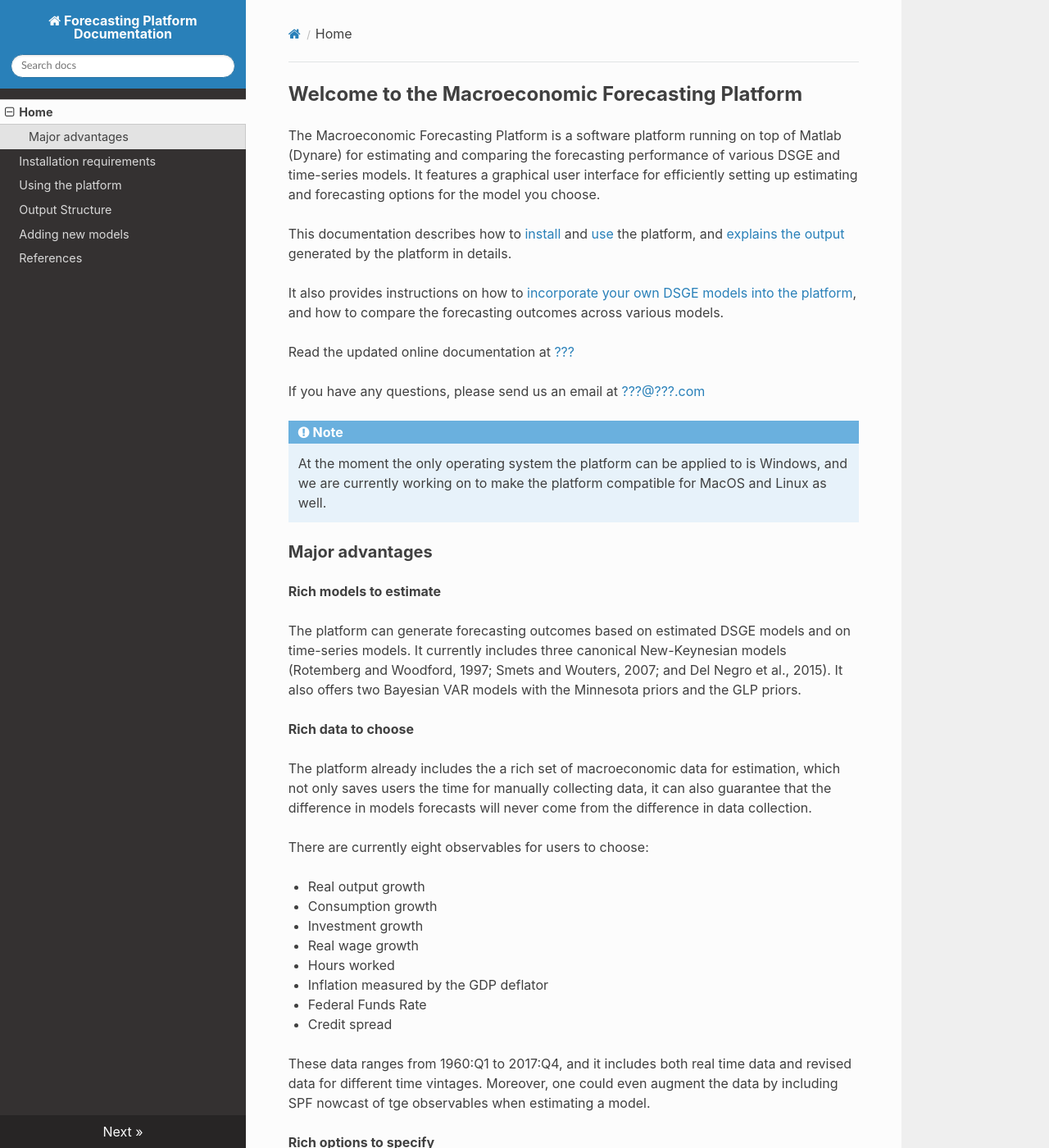
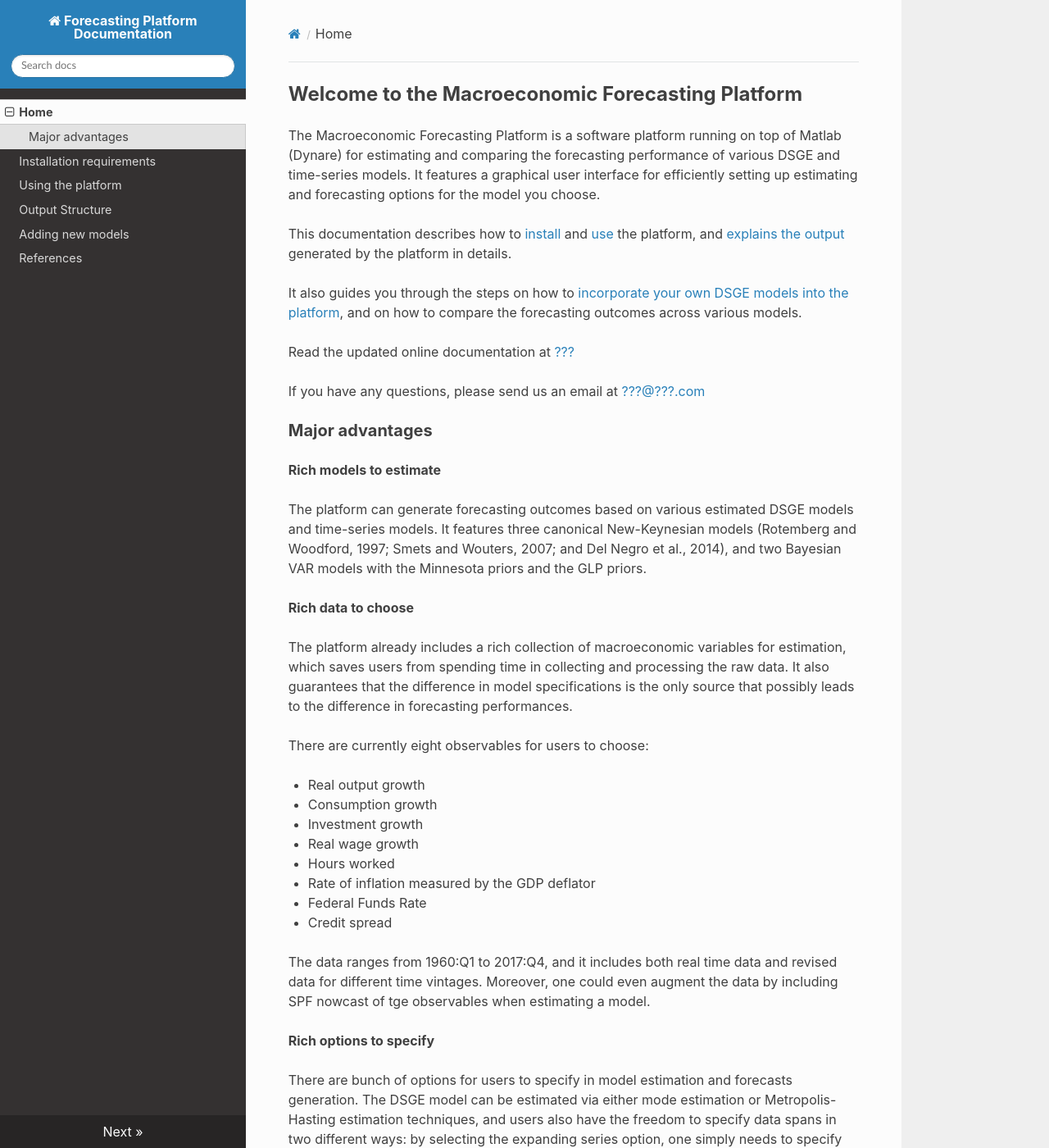
Before and after one commit to matyasfarkas/MMBForecast-platform, an MkDocs documentation site: the page built from Documentation/OnlineDocumentation/docs/index.md, in a window 1280 px wide and 1400 px high. Shown: the whole window at 82% size. Built offline with MkDocs 1.6.1, drawn with Linux system fonts in a browser that asks for light colours; nearby versions of some CDN libraries.

Commit message:
Minor adjustment in online documentation

```diff
--- a/Documentation/OnlineDocumentation/docs/index.md
+++ b/Documentation/OnlineDocumentation/docs/index.md
@@ -4,24 +4,21 @@
 
 This documentation describes how to [install](installation_requirements) and [use](using_platform) the platform, and [explains the output](output) generated by the platform in details.
 
-It also provides instructions on how to [incorporate your own DSGE models into the platform](adding_model), and how to compare the forecasting outcomes across various models.
+It also guides you through the steps on how to [incorporate your own DSGE models into the platform](adding_model), and on how to compare the forecasting outcomes across various models.
 
 Read the updated online documentation at [???](https://www.google.com)
 
 If you have any questions, please send us an email at <???@???.com>
 
-!!! Note
-	At the moment the only operating system the platform can be applied to is Windows, and we are currently working on to make the platform compatible for MacOS and Linux as well.
-
 ### Major advantages
 
 **Rich models to estimate**
 
-The platform can generate forecasting outcomes based on estimated DSGE models and on time-series models. It currently includes three canonical New-Keynesian models (Rotemberg and Woodford, 1997; Smets and Wouters, 2007; and Del Negro et al., 2015). It also offers two Bayesian VAR models with the Minnesota priors and the GLP priors.
+The platform can generate forecasting outcomes based on various estimated DSGE models and time-series models. It features three canonical New-Keynesian models (Rotemberg and Woodford, 1997; Smets and Wouters, 2007; and Del Negro et al., 2014), and two Bayesian VAR models with the Minnesota priors and the GLP priors.
 
 **Rich data to choose**
 
-The platform already includes the a rich set of macroeconomic data for estimation, which not only saves users the time for manually collecting data, it can also guarantee that the difference in models forecasts will never come from the difference in data collection.
+The platform already includes a rich collection of macroeconomic variables for estimation, which saves users from spending time in collecting and processing the raw data. It also guarantees that the difference in model specifications is the only source that possibly leads to the difference in forecasting performances.
 
 <p id='observables'>There are currently eight observables for users to choose:</p>
 
@@ -30,11 +27,11 @@
 - Investment growth
 - Real wage growth
 - Hours worked
-- Inflation measured by the GDP deflator
+- Rate of inflation measured by the GDP deflator
 - Federal Funds Rate
 - Credit spread
 
-These data ranges from 1960:Q1 to 2017:Q4, and it includes both real time data and revised data for different time vintages. Moreover, one could even augment the data by including SPF nowcast of tge observables when estimating a model.
+The data ranges from 1960:Q1 to 2017:Q4, and it includes both real time data and revised data for different time vintages. Moreover, one could even augment the data by including SPF nowcast of tge observables when estimating a model.
 
 **Rich options to specify**
 
```
Also changed, not shown: Documentation/OnlineDocumentation/docs/installation_requirements.md (+3 -0 lines), Documentation/OnlineDocumentation/readme.md (renamed from Documentation/OnlineDocumentation/site/readme.md, +1 -0 lines).
